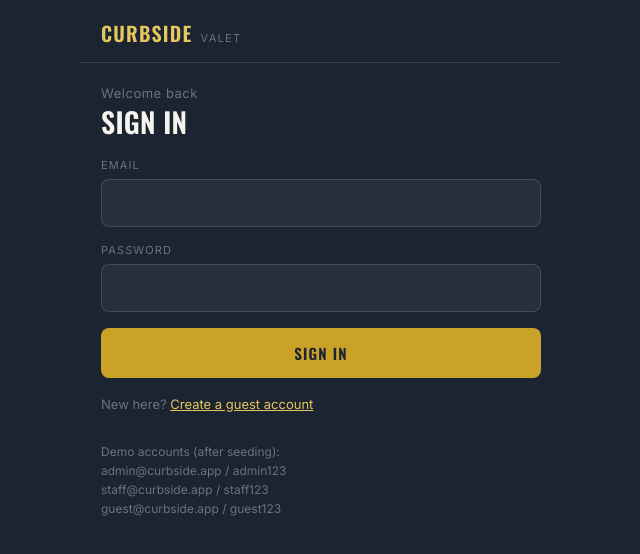
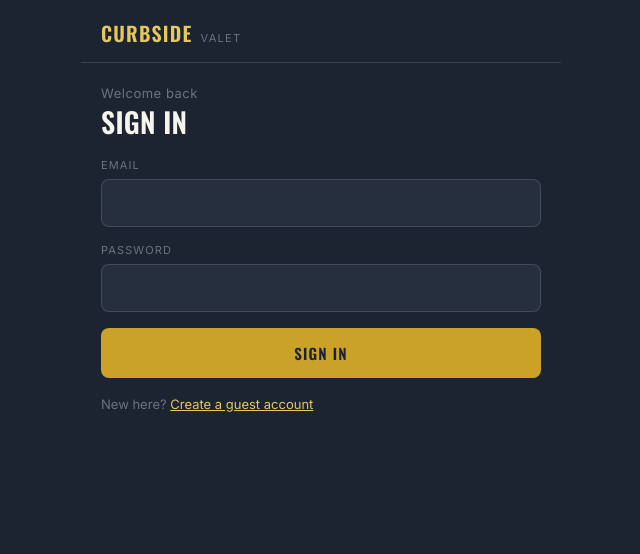
Before and after one commit to nomskhan1/Curbside-Valet, a Next.js app: page /login in a window 1280 px wide. Shown: the top 554 px of the page, without its empty margins (319-959 px from the left). Built offline with nearby package versions, Linux system fonts and the light colour scheme.

Commit message:
remove demo credentials from login screen

```diff
--- a/app/login/page.js
+++ b/app/login/page.js
@@ -65,12 +65,7 @@ export default function LoginPage() {
         <p style={{ fontSize: 13, color: "var(--slate2)", marginTop: 18 }}>
           New here? <Link href="/register">Create a guest account</Link>
         </p>
-        <p style={{ fontSize: 12, color: "var(--slate2)", marginTop: 30, lineHeight: 1.6 }}>
-          Demo accounts (after seeding):<br />
-          admin@curbside.app / admin123<br />
-          staff@curbside.app / staff123<br />
-          guest@curbside.app / guest123
-        </p>
+
       </main>
     </div>
   );
```
